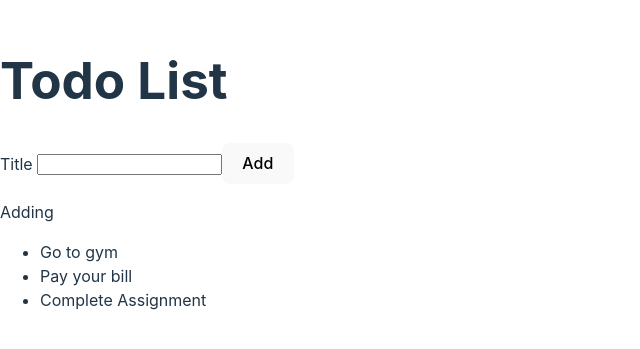
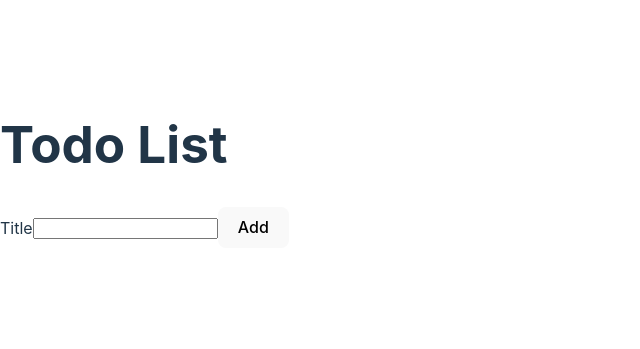
Before and after one commit to betymesfin/React_Todo, a React (Vite) app: page / in a window 1280 px wide. Shown: the part 227-576 px from the top of the page, without its empty margins (0-640 px from the left). Built offline with nearby package versions, Linux system fonts and the light colour scheme.

Commit message:
lifting state,controlled component and destructuring

```diff
--- a/src/AddTodoForm.jsx
+++ b/src/AddTodoForm.jsx
@@ -1,22 +1,38 @@
 import * as React from 'react';
-const AddTodoForm = (props) => {
 
-    const handleAddTodo =(event) =>{
+const AddTodoForm = ({onAddTodo}) => {
+    const [todoTitle, setTodoTitle] = React.useState('');
+
+    const handleTitleChange = (event) => {
+        const newTodoTitle = event.target.value;
+        setTodoTitle(newTodoTitle);
+    };
+
+    const handleAddTodo = (event) => {
         event.preventDefault();
-        const todoTitle=event.target.title.value
-        console.log(todoTitle)
-        props.onAddTodo(todoTitle)
-        const form=event.target
-        form.reset()
+        if (todoTitle) {
+            const todoItem = {
+              title: todoTitle,
+              id: Date.now()
+            };
+            onAddTodo(todoItem);
+            setTodoTitle('');
+        }
+    };
 
-    }
-    return(
+    return (
+        <form onSubmit={handleAddTodo}>
+            <label htmlFor="todoTitle">Title</label>
+            <input
+                type="text"
+                value={todoTitle}
+                onChange={handleTitleChange}
+                id="todoTitle"
+                name="todoTitle"
+            />
+            <button type="submit">Add</button>
+        </form>
+    );
+};
 
-    <form onSubmit={handleAddTodo}>
-        <label htmlFor="todoTitle">Title  </label>
-        <input type="text" id="todoTitle" name="title" />
-        <button type="submit">Add</button>
-    </form>
-    );
-}
 export default AddTodoForm;
--- a/src/App.jsx
+++ b/src/App.jsx
@@ -3,33 +3,16 @@ import TodoList from './TodoList';
 import AddTodoForm from './AddTodoForm';
 
 function App() {
-  const[newTodo,setNewTodo]=React.useState('')
-  const[todoList,settodoList]= React.useState([{
-    id: 1,
-    title: 'Go to gym',
-  },
-  {
-    id: 2,
-    title: 'Pay your bill',
-  },
-  {
-    id: 3,
-    title: 'Complete Assignment',
-  },])
-  const addTodo = (title) => {
-    const newTodoItem = {
-      id: Math.random(),
-      title: title,
-    };
+  const[todoList,settodoList]= React.useState([ ])
+    const addTodo = (newTodoItem) => {
     settodoList([...todoList, newTodoItem]);
-    setNewTodo(title);
+
   };
 return (
    <div>
      <h1>Todo List</h1>
      <AddTodoForm onAddTodo={addTodo}/>
-     <p> Adding <strong>{newTodo} </strong></p>
-     <TodoList todos={todoList}/>
+     <TodoList todoList={todoList}/>
    </div>
 );
 }
--- a/src/TodoList.jsx
+++ b/src/TodoList.jsx
@@ -1,25 +1,9 @@
 import * as React from 'react';
 import TodoListItem from './TodoListItem';
-
-// const todoList = [
-//   {
-//     id: 1,
-//     title: 'Go to gym',
-//   },
-//   {
-//     id: 2,
-//     title: 'Pay your bill',
-//   },
-//   {
-//     id: 3,
-//     title: 'Complete Assignment',
-//   },
-// ];
-
-function TodoList(props) {
+function TodoList({todoList}) {
   return (
     <ul>
-      {props.todos.map((item) => (
+      {todoList.map((item) => (
         <TodoListItem key={item.id} todo={item} />
       ))}
     </ul>
--- a/src/TodoListItem.jsx
+++ b/src/TodoListItem.jsx
@@ -1,5 +1,6 @@
 import * as React from 'react';
-const TodoListItem = (props) => (
-      <li>{props.todo.title}</li>
+
+const TodoListItem = ({todo}) => (
+      <li>{todo.title}</li>
     )
 export default TodoListItem;
```
